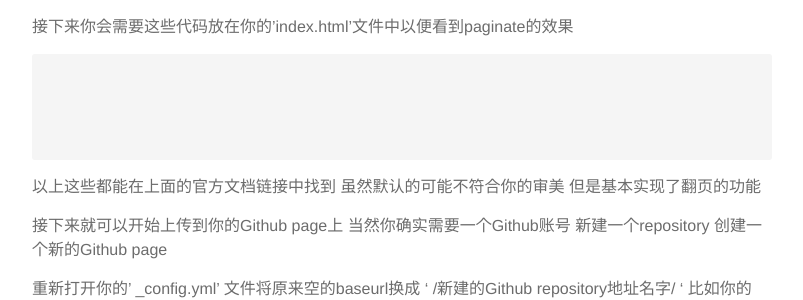
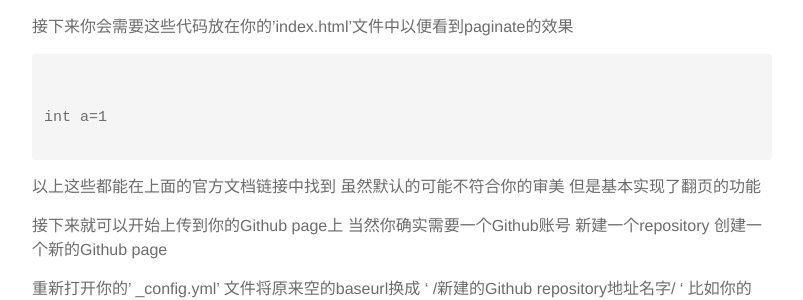
Before and after one commit to BingjieGao/bingjiegao.github.io, a Jekyll site: the page built from _posts/2015-11-06-jekyll-1.md, in a window 1280 px wide and 900 px high, scrolled down 2683 px. Shown: the part 151-451 px from the top of the window, without its empty margins (238-1041 px from the left). Built offline with Jekyll 4.4.1, drawn with Linux system fonts in a browser that asks for light colours; nearby versions of some CDN libraries; Markdown is read by kramdown in place of the engine named in the settings.

Commit message:
Update 2015-11-06-jekyll-1.md

```diff
--- a/_posts/2015-11-06-jekyll-1.md
+++ b/_posts/2015-11-06-jekyll-1.md
@@ -123,31 +123,7 @@
  <pre>
  <code class="language-text" data-lang="text">
 
-{% if paginator.total_pages > 1 %}
-<div class="pagination">
-  {% if paginator.previous_page %}
-    <a href="{{ paginator.previous_page_path | prepend: site.baseurl | replace: '//', '/' }}">&laquo; Prev</a>
-  {% else %}
-    <span>&laquo; Prev</span>
-  {% endif %}
-
-  {% for page in (1..paginator.total_pages) %}
-    {% if page == paginator.page %}
-      <em>{{ page }}</em>
-    {% elsif page == 1 %}
-      <a href="{{ paginator.previous_page_path | prepend: site.baseurl | replace: '//', '/' }}">{{ page }}</a>
-    {% else %}
-      <a href="{{ site.paginate_path | prepend: site.baseurl | replace: '//', '/' | replace: ':num', page }}">{{ page }}</a>
-    {% endif %}
-  {% endfor %}
-
-  {% if paginator.next_page %}
-    <a href="{{ paginator.next_page_path | prepend: site.baseurl | replace: '//', '/' }}">Next &raquo;</a>
-  {% else %}
-    <span>Next &raquo;</span>
-  {% endif %}
-</div>
-{% endif %}
+int a=1
 </code>
 </pre>
 </div>
```
